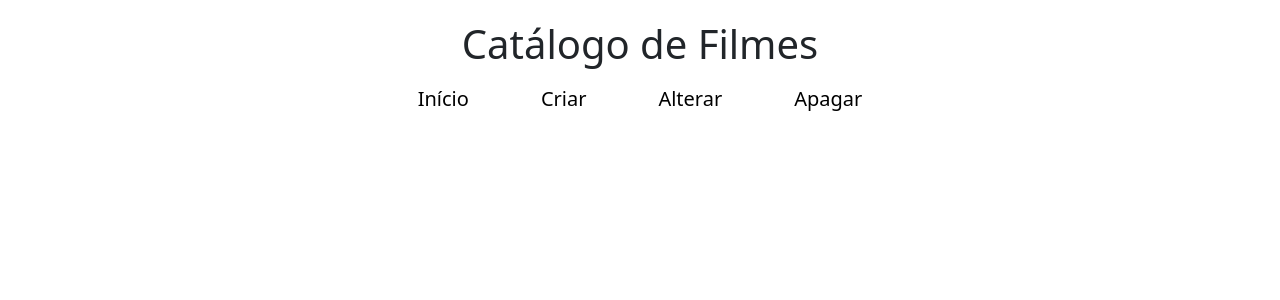
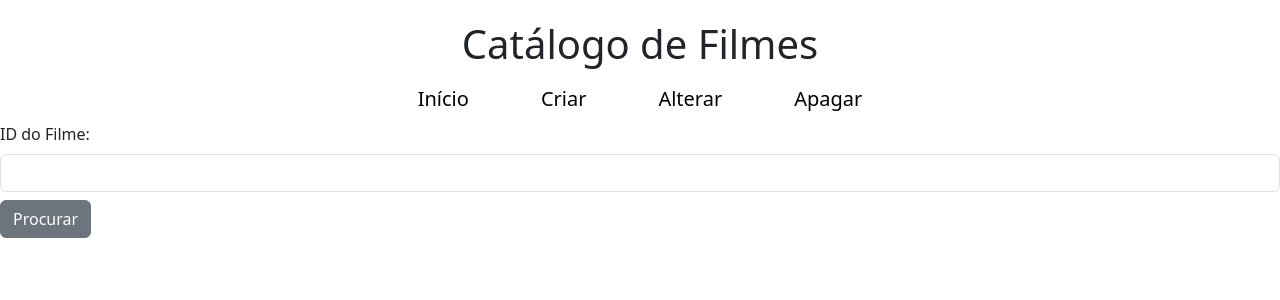
Before and after one commit to montillha/movies, a React (Vite) app: page /delete in a window 1280 px wide. Shown: the top 300 px of the page. Built offline with nearby package versions, Linux system fonts and the light colour scheme.

Commit message:
add delete

```diff
--- a/src/App.jsx
+++ b/src/App.jsx
@@ -19,7 +19,7 @@ function App() {
         <Route path="create" element={<Create/>}/>
         <Route path="details/:id" element={<MovieDetails/>}/>
         <Route path="update" element={<Update/>}/>
-        <Route path="delete/:id" element={<Delete/>}/>
+        <Route path="delete" element={<Delete/>}/>
 
       </Routes>
       </MovieProvider>
--- /dev/null
+++ b/src/components/FormDelete.jsx
@@ -0,0 +1,62 @@
+import { useNavigate } from 'react-router-dom';
+import axios from 'axios';
+import { useState } from 'react';
+
+const FormDelete = () => {
+  const navigate = useNavigate();
+  const [id, setId] = useState('');
+  const [movie, setMovie] = useState(null);
+
+  const handleSearch = () => {
+    axios
+      .get(`https://68138035129f6313e21179d1.mockapi.io/filme/${id}`)
+      .then((res) => setMovie(res.data))
+      .catch((err) => {
+        console.error(err);
+        alert("Filme não encontrado!");
+        setMovie(null);
+      });
+  };
+
+  const handleDelete = () => {
+    axios
+      .delete(`https://68138035129f6313e21179d1.mockapi.io/filme/${id}`)
+      .then(() => {
+        alert("Filme deletado com sucesso!");
+        navigate('/');
+      })
+      .catch((err) => {
+        console.error(err);
+        alert("Erro ao deletar o filme!");
+      });
+  };
+
+  return (
+    <div>
+      <div className="mb-3">
+        <label htmlFor="id" className="form-label">ID do Filme:</label>
+        <input
+          type="text"
+          className="form-control"
+          id="id"
+          value={id}
+          onChange={(e) => setId(e.target.value)}
+        />
+        <button className="btn btn-secondary mt-2" onClick={handleSearch}>Procurar</button>
+      </div>
+
+      {movie && (
+        <div className="card mt-4 p-3">
+          <h5>Informações do Filme</h5>
+          <p><strong>Nome:</strong> {movie.nome}</p>
+          <p><strong>Gênero:</strong> {movie.genero}</p>
+          <p><strong>Ano:</strong> {movie.ano}</p>
+          <button className="btn btn-danger me-2" onClick={handleDelete}>Deletar</button>
+          <button className="btn btn-secondary" onClick={() => navigate('/')}>Cancelar</button>
+        </div>
+      )}
+    </div>
+  );
+};
+
+export default FormDelete;
--- a/src/pages/Delete.jsx
+++ b/src/pages/Delete.jsx
@@ -1,9 +1,8 @@
-import React from 'react'
+import React from 'react';
+import FormDelete from '../components/FormDelete';
 
 const Delete = () => {
-  return (
-    <div>Delete</div>
-  )
-}
+  return <FormDelete />;
+};
 
-export default Delete
+export default Delete;
```
